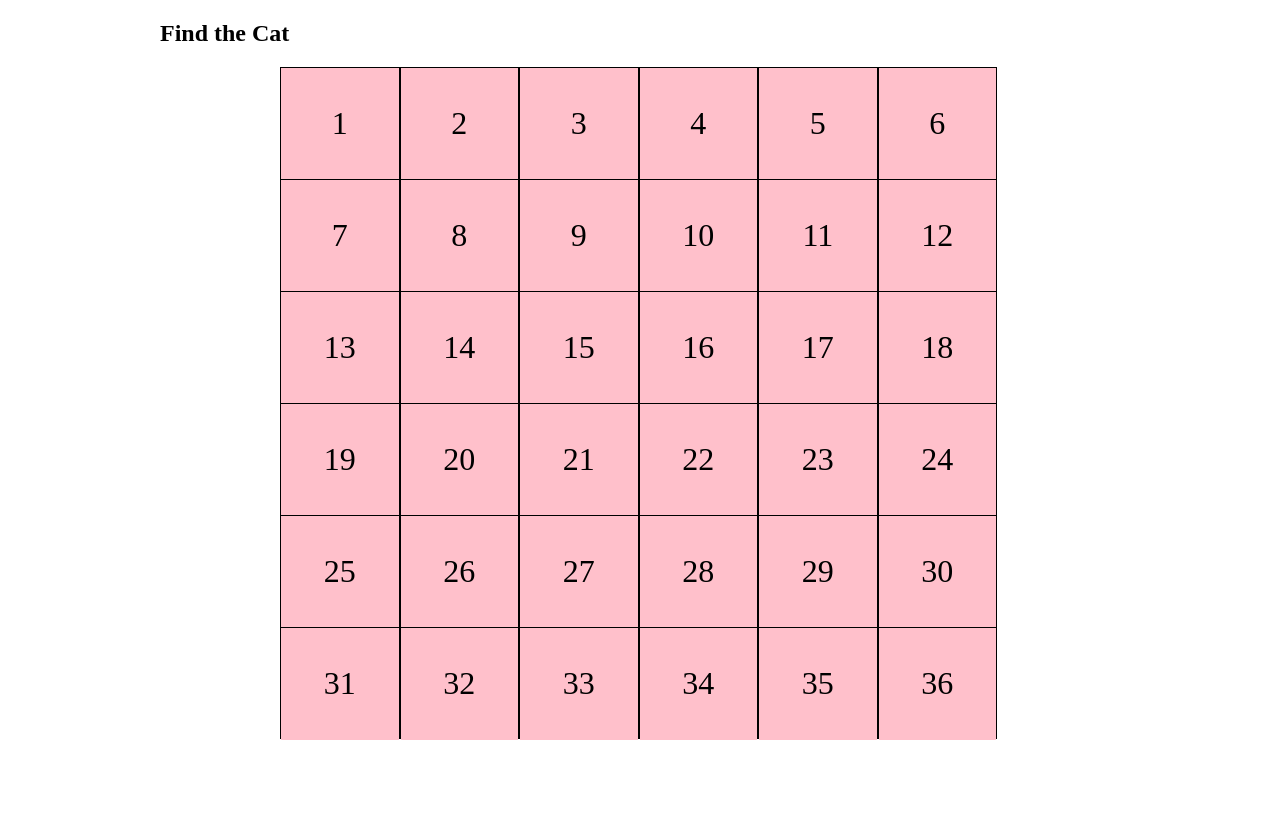
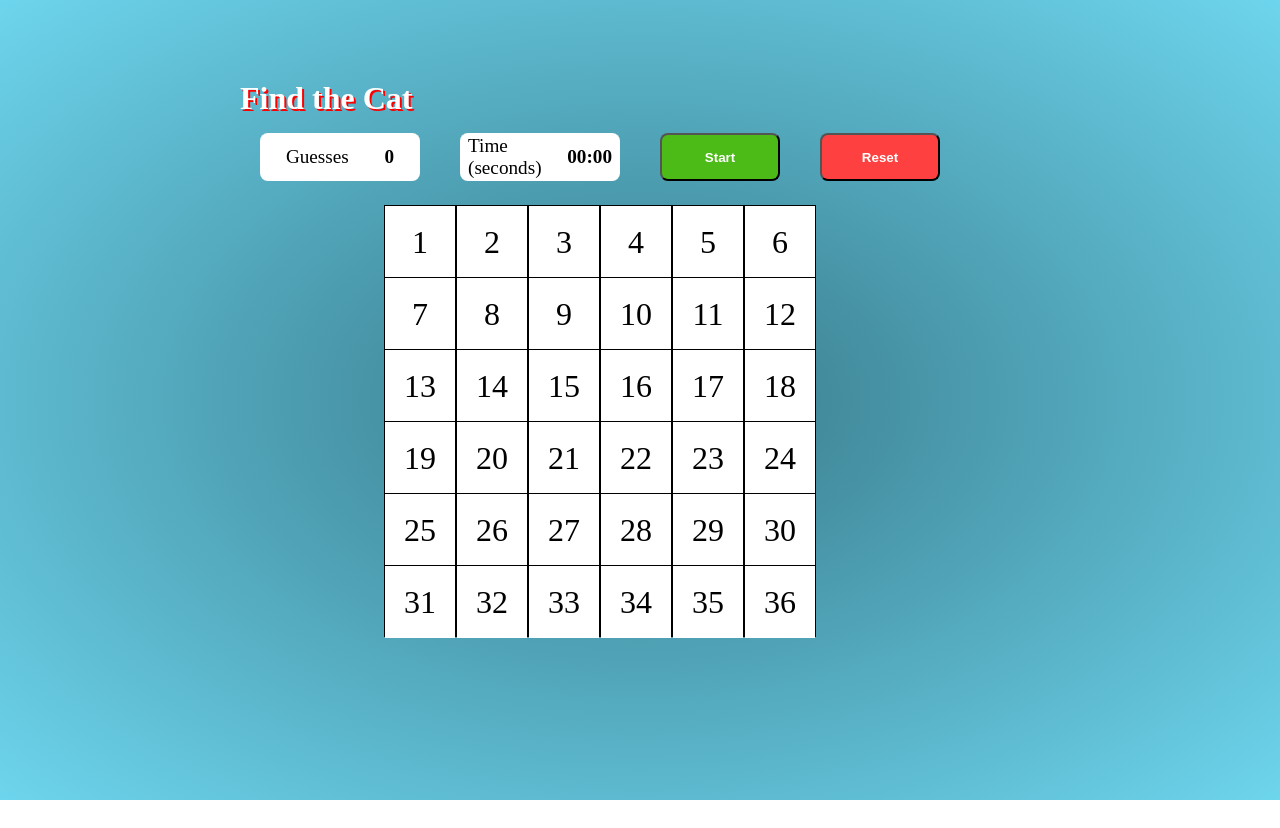
Before and after one commit to marianneporter/FindTheCatAng, an Angular app: page / in a window 1280 px wide. After the commit the page ends 800 px from the top, so only its background shows below. Built offline with nearby package versions, Linux system fonts and the light colour scheme.

Commit message:
top game control panel. styling changes/improvements

```diff
--- a/src/app/app.component.html
+++ b/src/app/app.component.html
@@ -1 +1,3 @@
-<app-cat-game2></app-cat-game2>
+<div class="content">
+    <app-cat-game2></app-cat-game2>
+</div>
--- a/src/app/app.component.scss
+++ b/src/app/app.component.scss
@@ -0,0 +1,8 @@
+.content {
+    height: 100vh;
+    width: 100%;
+    background-image: radial-gradient(#387989, #6dd5ed);
+    background-repeat: no-repeat;
+    background-size: cover;
+    position: fixed;
+}
--- a/src/app/cat-game2/cat-game2.component.html
+++ b/src/app/cat-game2/cat-game2.component.html
@@ -1,14 +1,43 @@
+<div class="outer-container">
     <div class="container">
         <h2>Find the Cat</h2>
-    <div class="underlay"></div>
+        <div class="main-content">
+            <div class="game-controls">
+                <div class="count game-monitor">
+                    <div class="label">
+                        Guesses
+                    </div>
+                    <div class="info">
+                        {{guessCount}}
+                    </div>
+                </div>
+                <div class="timer game-monitor">
+                    <div class="label">
+                        Time (seconds)
+                    </div>
+                    <div class="info">
+                        00:00
+                    </div>
+                </div>
+                <div class="start"
+                    (click)="startGame()">
+                    <button class="primary-btn">Start</button>
+                </div>
+                <div class="try-again">
+                    <button class="secondary-btn"
+                            (click)="tryAgain()">Reset</button>
+                </div>
+            </div>
             <div class="all-hiding-places">
                 <div class="hiding-place" *ngFor="let hp of hidingPlace; let i=index">
-            <!-- <div class="underneath"></div>           -->
                     <div class="on-top"
                         (click)="checkGuess(i)"
-                [@revealCat]="hidingPlace[i].revealState">
+                        [@revealCat]="hidingPlace[i].revealState"
+                        [ngClass]="{'grid-disabled': gridDisabled }">
                         {{hidingPlace[i].value}}
                     </div>
                 </div>
             </div>
         </div>
+    </div>
+</div>
--- a/src/app/cat-game2/cat-game2.component.scss
+++ b/src/app/cat-game2/cat-game2.component.scss
@@ -1,27 +1,97 @@
-$hidingPlaceHeight: 7rem;
+$hidingPlaceDimension: 4.5rem;
+$contentWidth: 45rem;
+$controlHeight: 3rem;
+
+%btn {
+    display: inline-block;
+    border-radius: 0.5rem;
+    height: $controlHeight;
+    width: 7.5rem;
+    text-decoration: none;
+
+    &:hover {
+        transform: scale(.98);
+    }
+}
 
 
+
+.primary-btn {
+    @extend %btn;
+    color: white;
+    background-color: #4CBB17;
+    font-weight: 600;
+}
+
+.secondary-btn {
+    @extend %btn;
+    color: white;
+    background-color: #ff4040;
+    font-weight: 600;
+}
+
+.grid-disabled {
+    pointer-events: none;
+}
+
+.outer-container {
+    display: flex;
+    justify-content: center;
+    align-items: center;
+    height: 100vh;
+}
+
+.main-content {
+    width: $contentWidth;
+    height: inherit;
+    margin-top: 1rem;
+}
+
+.game-controls {
+    display: flex;
+    justify-content: space-around;
+    align-items: center;
+    font-size: 1.2rem;
+}
+
+.game-monitor {
+    display: flex;
+    justify-content: space-around;
+    align-items: center;
+    height: $controlHeight;
+    width: 10rem;
+    background-color: white;
+    border-radius: 0.5rem;
+    padding: 0.5rem;
+
+    .info {
+        font-weight: 600;
+    }
+}
+
 .container {
-    height: 50rem;
-    width: 60rem;
-    margin: 0 auto;
+    height: 40rem;
+    width: 50rem;
+}
+
+h2 {
+    color: white;
+    font-size: 2rem;
+    text-shadow: 2px 2px red;
 }
 
 .all-hiding-places {
 
     display: grid;
-    grid-template-columns: 16.6% 16.6% 16.6% 16.6% 16.6% 16.6%;
+    grid-template-columns: 1fr 1fr 1fr 1fr 1fr 1fr ;
 
-    height: 40rem;
-    width: 45rem;
-    margin: 0 auto;
+    height: $hidingPlaceDimension * 6;
+    width:  $hidingPlaceDimension * 6;
+    margin: 1.5rem auto 0 auto;
 
-    .test {
-        font-size: 10px;
-    }
 
     .hiding-place {
-        height: $hidingPlaceHeight;
+        height: $hidingPlaceDimension;
         width: 100%;
         background: orange;
         border: 0.1rem solid black;
@@ -29,13 +99,13 @@ $hidingPlaceHeight: 7rem;
         background-size: cover;
 
        .on-top {
-           height: $hidingPlaceHeight;
-           max-height: $hidingPlaceHeight;
+           height: $hidingPlaceDimension;
+           max-height: $hidingPlaceDimension;
            display: flex;
            align-items: center;
            justify-content: center;
            font-size: 2rem;
-           background-color: pink;
+           background-color: white;
        }
 
     }
--- a/src/app/cat-game2/cat-game2.component.ts
+++ b/src/app/cat-game2/cat-game2.component.ts
@@ -31,22 +31,16 @@ export class CatGame2Component implements OnInit {
 
     constructor() { }
 
-
     hidingPlace = new Array<HidingPlace>(36);
     catLocation: number = 0;
     userGuess: string|number = 0;
     catFound: boolean =false;
     controlState='hiding';
-
+    guessCount: number = 0;
+    gridDisabled: boolean = true;
 
     ngOnInit(): void {
-        for (let i=0; i<36; i++ ) {
-            this.hidingPlace[i] = {
-                value: i+1,
-                revealState: 'hiding'
-            }
-        }
-
+        this.initialiseGrid();
         this.newCatLocation();
         console.log(this.hidingPlace);
     }
@@ -57,15 +51,33 @@ export class CatGame2Component implements OnInit {
     }
 
     checkGuess(guessLoc: number) {
-
+        this.guessCount++;
         if (this.catLocation===this.hidingPlace[guessLoc].value) {
-           alert("cat found!!");
             this.catFound=true;
             this.hidingPlace[guessLoc].revealState='revealed';
             this.hidingPlace[guessLoc].value='';
+            this.gridDisabled=true;
         } else {
             this.hidingPlace[guessLoc].value="No!";
         }
     }
 
+    startGame() {
+        this.gridDisabled=false;
+    }
+
+    tryAgain() {
+        this.guessCount=0;
+        this.initialiseGrid();
+    }
+
+    initialiseGrid() {
+        for (let i=0; i<36; i++ ) {
+            this.hidingPlace[i] = {
+                value: i+1,
+                revealState: 'hiding'
+            }
+        }
+    }
+
 }
--- a/src/styles.scss
+++ b/src/styles.scss
@@ -1,4 +1,5 @@
 /* You can add global styles to this file, and also import other style files */
 * {
     box-sizing: border-box;
+    margin: 0; padding: 0;
 }
```
Lines whose indentation alone changed are shown as unchanged.
